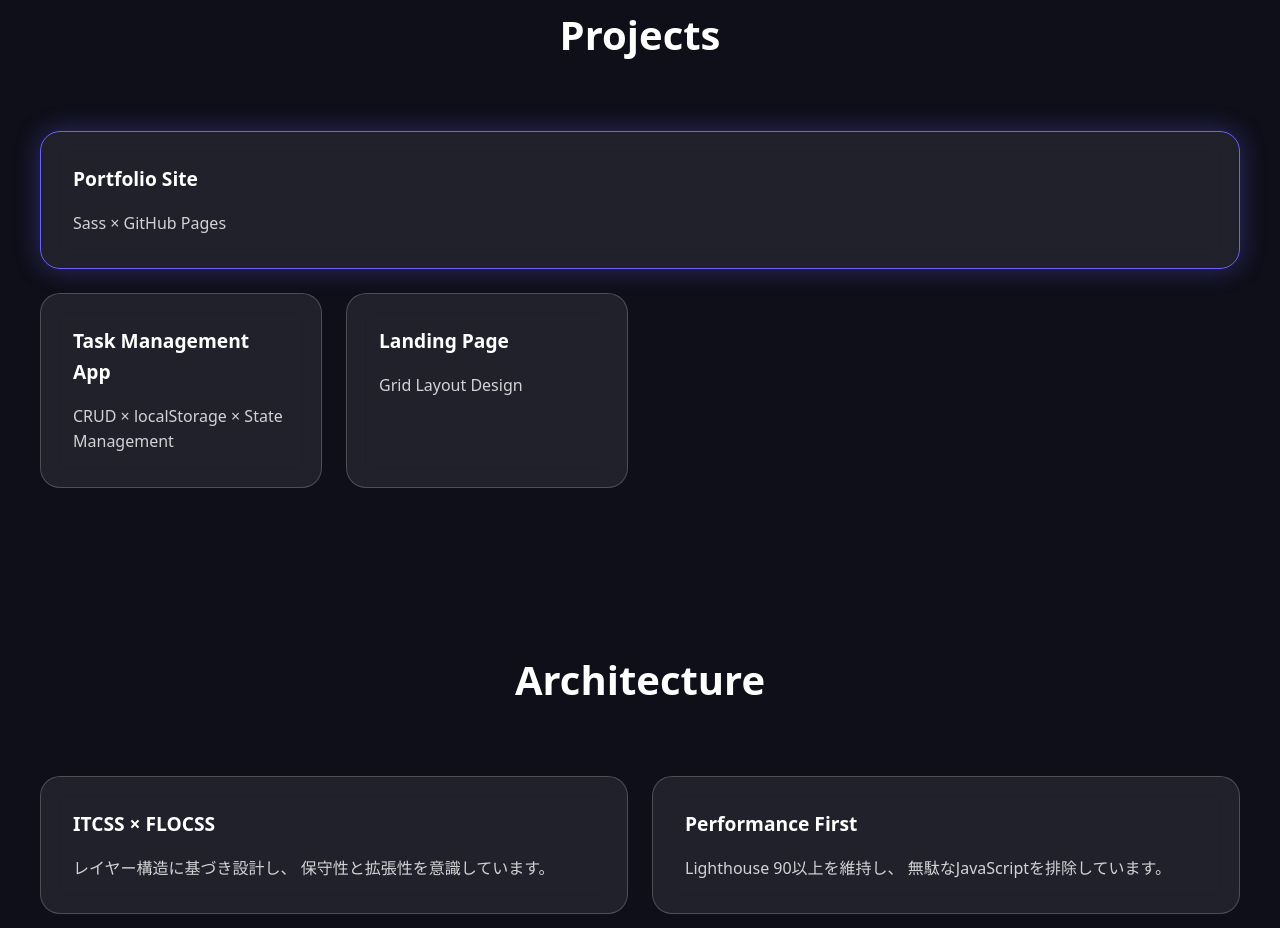
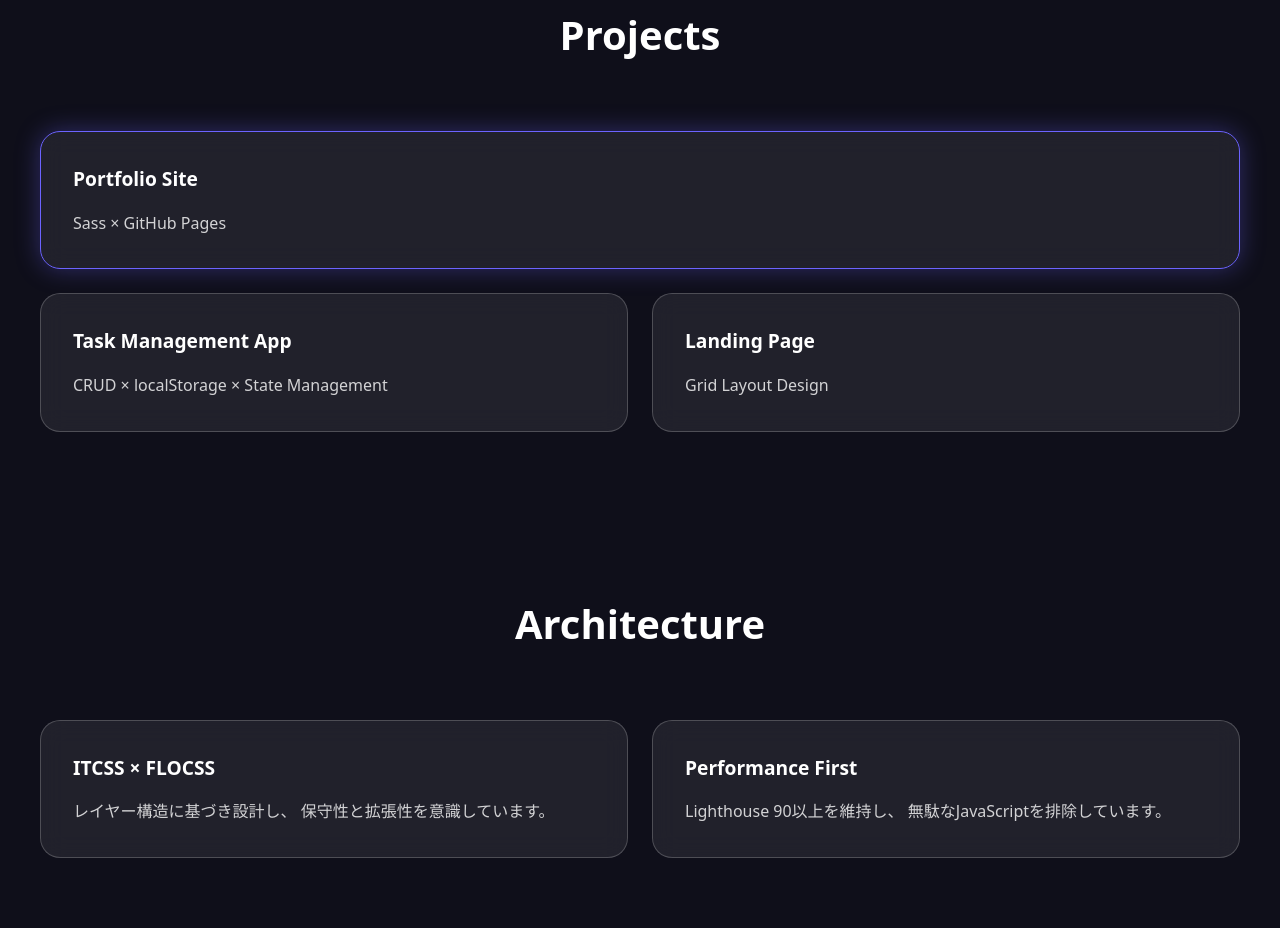
Before and after one commit to KoichiKurita/Sass-Portfolio, a website built with Vite: page index.html in a window 1280 px wide. Shown: the part 1553-2481 px from the top of the page. Built offline with nearby package versions, Linux system fonts and the light colour scheme.

Commit message:
fix: Projects グリッドを PC 幅で 2 列にし、右側の空きを解消 (#30) (#31)

```diff
--- a/src/scss/components/_projects.scss
+++ b/src/scss/components/_projects.scss
@@ -4,7 +4,7 @@
 // Project: Projects（トップページの制作物一覧）
 // ===============================
 .p-projects {
-  @include auto-grid(280px);
+  @include auto-grid(400px);
 
   // 注目の制作物は横幅いっぱいに表示する
   > .c-card--featured {
```
